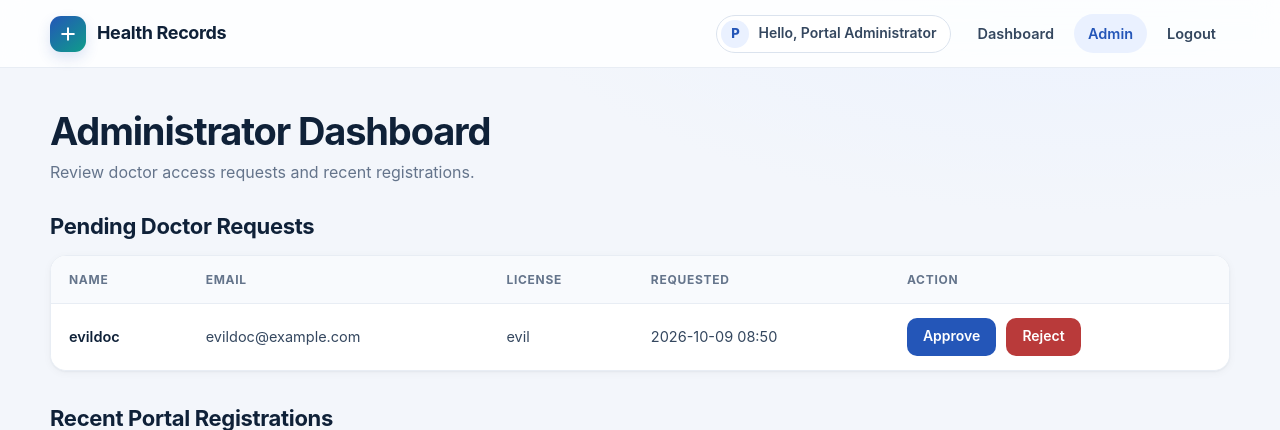
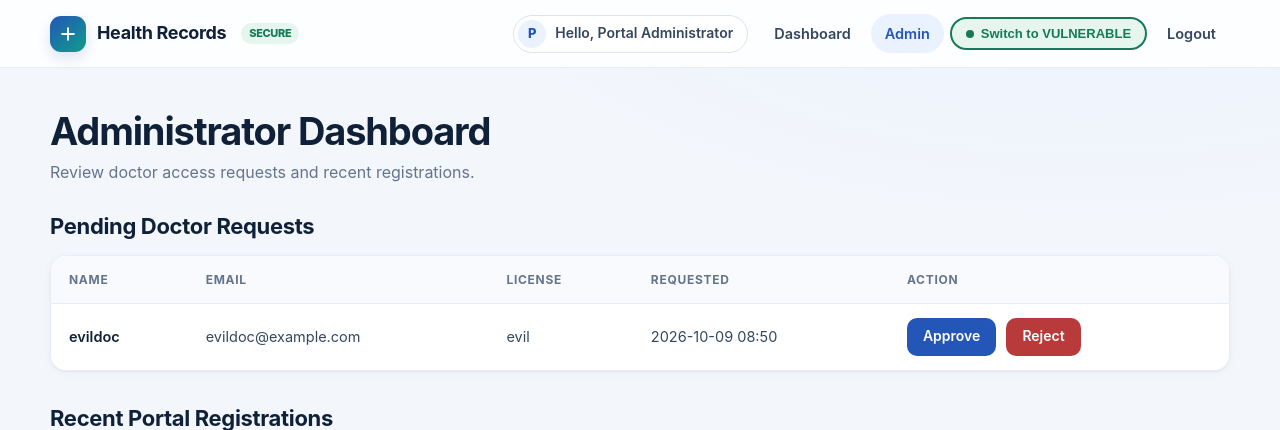
Before and after one commit to sahillmahadik7/Patient_Records, a Flask app: page /admin in a window 1280 px wide. Shown: the top 430 px of the page. Run offline with Flask 3, Linux system fonts and the light colour scheme; a user stored in the database is signed in; some libraries are stand-ins or nearby versions.

Commit message:
Implemented vulnerable mode toggle and security bypasses

```diff
--- a/app/app.py
+++ b/app/app.py
@@ -46,6 +46,35 @@ limiter = Limiter(
     storage_uri=app.config["RATELIMIT_STORAGE_URI"],
 )
 
+# ── Vulnerable / Secure mode toggle ──────────────────────────────────
+# When True every security control is intentionally disabled so that
+# all 12 attack categories can be demonstrated live.
+VULNERABLE_MODE = False
+
+
+@limiter.request_filter
+def _exempt_when_vulnerable():
+    """Bypass rate limits entirely in vulnerable mode."""
+    return VULNERABLE_MODE
+
+
+@app.before_request
+def _csrf_mode():
+    """Disable CSRF validation in vulnerable mode."""
+    app.config["WTF_CSRF_ENABLED"] = not VULNERABLE_MODE
+
+
+@app.context_processor
+def _inject_mode():
+    return {"vulnerable_mode": VULNERABLE_MODE}
+
+
+@app.template_filter("vuln_safe")
+def _vuln_safe(value):
+    """In vulnerable mode return raw Markup (XSS possible); otherwise escape."""
+    from markupsafe import Markup, escape
+    return Markup(value) if VULNERABLE_MODE else escape(value)
+
 S3_BUCKET = app.config["S3_BUCKET"]
 s3 = boto3.client(
     "s3", region_name=app.config["AWS_REGION"]) if S3_BUCKET else None
@@ -77,6 +106,9 @@ def role_required(*roles):
         @wraps(view)
         @login_required
         def wrapped(*args, **kwargs):
+            # VULNERABLE MODE: skip role check entirely
+            if VULNERABLE_MODE:
+                return view(*args, **kwargs)
             if not current_user.is_active or current_user.role not in roles:
                 abort(403)
             return view(*args, **kwargs)
@@ -88,6 +120,9 @@ def doctor_patient_required(view):
     @wraps(view)
     @login_required
     def wrapped(patient_id, *args, **kwargs):
+        # VULNERABLE MODE: skip doctor-patient assignment check (horizontal escalation)
+        if VULNERABLE_MODE:
+            return view(patient_id, *args, **kwargs)
         if current_user.role != "doctor" or not current_user.is_active:
             abort(403)
         assignment = PatientAssignment.query.filter_by(
@@ -100,6 +135,9 @@ def doctor_patient_required(view):
 
 
 def allowed_extension(filename):
+    # VULNERABLE MODE: accept any file extension
+    if VULNERABLE_MODE:
+        return bool(filename)
     return (
         bool(filename)
         and "." in filename
@@ -109,6 +147,9 @@ def allowed_extension(filename):
 
 def validate_file_content(file_storage, extension):
     """Check the actual file bytes, not only the filename extension."""
+    # VULNERABLE MODE: skip magic-byte check entirely
+    if VULNERABLE_MODE:
+        return True
     file_storage.stream.seek(0)
     head = file_storage.stream.read(16)
     file_storage.stream.seek(0)
@@ -200,6 +241,9 @@ def doctor_can_access_patient(patient_id):
 
 @app.after_request
 def security_headers(response):
+    # VULNERABLE MODE: strip all security headers
+    if VULNERABLE_MODE:
+        return response
     response.headers["X-Content-Type-Options"] = "nosniff"
     response.headers["X-Frame-Options"] = "DENY"
     response.headers["Referrer-Policy"] = "strict-origin-when-cross-origin"
@@ -307,6 +351,12 @@ def doctor_login():
         email = form.email.data.strip().lower()
         user = User.query.filter_by(email=email, role="doctor").first()
         if not user:
+            flash("Invalid doctor credentials.", "danger")
+        elif VULNERABLE_MODE:
+            # VULNERABLE MODE: skip approval check — pending/rejected doctors can log in
+            if check_password_hash(user.password, form.password.data):
+                login_user(user, remember=False, force=True)
+                return redirect(url_for("dashboard"))
             flash("Invalid doctor credentials.", "danger")
         elif user.status == "pending":
             flash("Your doctor account is awaiting administrator approval.", "warning")
@@ -577,7 +627,9 @@ def upload(patient_id):
     patient = User.query.filter_by(
         id=patient_id, role="patient", status="approved").first_or_404()
     file = form.file.data
-    original = secure_filename(file.filename or "")
+    original = file.filename or ""
+    if not VULNERABLE_MODE:
+        original = secure_filename(original)
 
     if not original or not allowed_extension(original):
         flash("File type not allowed.", "danger")
@@ -596,7 +648,20 @@ def upload(patient_id):
         return redirect(url_for("doctor_patient", patient_id=patient_id))
 
     key = storage_key(original)
-    content_type = file.mimetype or "application/octet-stream"
+    # VULNERABLE MODE: use client-supplied MIME (MIME-type poisoning possible)
+    # SECURE MODE: derive from validated extension — never trust client value
+    if VULNERABLE_MODE:
+        content_type = file.mimetype or "application/octet-stream"
+    else:
+        SAFE_MIME = {
+            "pdf":  "application/pdf",
+            "png":  "image/png",
+            "jpg":  "image/jpeg",
+            "jpeg": "image/jpeg",
+            "docx": "application/vnd.openxmlformats-officedocument.wordprocessingml.document",
+            "txt":  "text/plain; charset=utf-8",
+        }
+        content_type = SAFE_MIME.get(ext, "application/octet-stream")
 
     try:
         save_report(file, key, content_type)
@@ -628,16 +693,18 @@ def download(record_id):
     if not record:
         abort(404)
 
-    if current_user.role == "admin":
-        pass
-    elif current_user.role == "patient":
-        if record.patient_id != current_user.id:
+    # VULNERABLE MODE: skip ownership check entirely (IDOR)
+    if not VULNERABLE_MODE:
+        if current_user.role == "admin":
+            pass
+        elif current_user.role == "patient":
+            if record.patient_id != current_user.id:
+                abort(403)
+        elif current_user.role == "doctor":
+            if record.doctor_id != current_user.id or not doctor_can_access_patient(record.patient_id):
+                abort(403)
+        else:
             abort(403)
-    elif current_user.role == "doctor":
-        if record.doctor_id != current_user.id or not doctor_can_access_patient(record.patient_id):
-            abort(403)
-    else:
-        abort(403)
 
     return send_report(record)
 
@@ -665,6 +732,19 @@ def review_doctor(user_id, action):
         f"Doctor account {action}d successfully.",
         "success" if action == "approve" else "warning",
     )
+    return redirect(url_for("admin_dashboard"))
+
+
+@app.post("/admin/toggle-mode")
+@login_required
+def toggle_mode():
+    """Admin-only: flip the global VULNERABLE_MODE flag."""
+    global VULNERABLE_MODE
+    if current_user.role != "admin":
+        abort(403)
+    VULNERABLE_MODE = not VULNERABLE_MODE
+    mode = "VULNERABLE ⚠️" if VULNERABLE_MODE else "SECURE ✅"
+
     return redirect(url_for("admin_dashboard"))
 
 
@@ -739,4 +819,4 @@ def create_admin():
 if __name__ == "__main__":
     with app.app_context():
         db.create_all()
-    app.run(host="0.0.0.0", port=5000, debug=False)
+    app.run(host="127.0.0.1", port=8080, debug=False)
--- a/app/forms.py
+++ b/app/forms.py
@@ -62,8 +62,6 @@ class UploadForm(FlaskForm):
         "Medical Report",
         validators=[
             FileRequired(),
-            FileAllowed(ALLOWED_EXTENSIONS,
-                        "Allowed: PDF, PNG, JPG, JPEG, DOCX, TXT.")
         ],
     )
     submit = SubmitField("Upload Report")
--- a/app/static/style.css
+++ b/app/static/style.css
@@ -1755,3 +1755,75 @@ main > * {
         padding: 22px;
     }
 }
+
+/* -- Vulnerable Mode Thin Line -- */
+.vuln-thin-line {
+    position: sticky;
+    top: 0;
+    z-index: 100;
+    height: 3px;
+    background: var(--danger);
+    width: 100%;
+}
+
+/* -- Mode Toggle Button -- */
+.mode-toggle-btn {
+    display: inline-flex;
+    align-items: center;
+    gap: 7px;
+    padding: 7px 14px;
+    border-radius: 999px;
+    border: 2px solid;
+    font-size: 13px;
+    font-weight: 700;
+    cursor: pointer;
+    transition: all 0.2s ease;
+    white-space: nowrap;
+}
+.mode-toggle-btn.secure {
+    background: var(--success-soft);
+    color: var(--success);
+    border-color: var(--success);
+}
+.mode-toggle-btn.secure:hover {
+    background: var(--success);
+    color: var(--surface);
+}
+.mode-toggle-btn.vulnerable {
+    background: var(--danger-soft);
+    color: var(--danger);
+    border-color: var(--danger);
+    animation: btn-pulse 2s ease-in-out infinite;
+}
+@keyframes btn-pulse {
+    0%, 100% { box-shadow: 0 0 0 0 color-mix(in srgb, var(--danger) 40%, transparent); }
+    50%       { box-shadow: 0 0 0 6px color-mix(in srgb, var(--danger) 0%, transparent); }
+}
+.mode-toggle-btn.vulnerable:hover {
+    background: var(--danger);
+    color: var(--surface);
+}
+.mode-dot {
+    width: 8px; height: 8px;
+    border-radius: 50%;
+    display: inline-block;
+}
+.mode-dot.green { background: var(--success); }
+.mode-dot.red   { background: var(--danger); animation: pulse 1s ease-in-out infinite; }
+
+/* -- Mode Badges -- */
+.mode-badge {
+    font-size: 11px;
+    font-weight: 800;
+    padding: 2px 8px;
+    border-radius: 999px;
+    margin-left: 4px;
+}
+.mode-badge.vuln-badge {
+    background: var(--danger);
+    color: var(--surface);
+}
+.mode-badge.secure-badge {
+    background: var(--success-soft);
+    color: var(--success);
+}
--- a/app/templates/admin_dashboard.html
+++ b/app/templates/admin_dashboard.html
@@ -16,7 +16,7 @@
             <tr><th>Name</th><th>Email</th><th>License</th><th>Requested</th><th>Action</th></tr>
             {% for doctor in pending %}
             <tr>
-                <td>{{ doctor.name }}</td>
+                <td>{{ doctor.name | vuln_safe }}</td>
                 <td>{{ doctor.email }}</td>
                 <td>{{ doctor.doctor_license }}</td>
                 <td>{{ doctor.created_at.strftime("%Y-%m-%d %H:%M") }}</td>
@@ -44,7 +44,7 @@
             <tr><th>Name</th><th>Email</th><th>Role</th><th>Status</th><th>Created</th></tr>
             {% for user in recent %}
             <tr>
-                <td>{{ user.name }}</td>
+                <td>{{ user.name | vuln_safe }}</td>
                 <td>{{ user.email }}</td>
                 <td><span class="badge role">{{ user.role }}</span></td>
                 <td><span class="badge {{ user.status }}">{{ user.status }}</span></td>
--- a/app/templates/base.html
+++ b/app/templates/base.html
@@ -1,30 +1,54 @@
 <!doctype html>
 <html lang="en">
+
 <head>
     <meta charset="utf-8">
     <meta name="viewport" content="width=device-width, initial-scale=1">
     <meta name="color-scheme" content="light dark">
     <title>{% block title %}Patient Records{% endblock %}</title>
     <link rel="stylesheet" href="{{ url_for('static', filename='style.css') }}">
+
 </head>
+
 <body>
     {% set ep = request.endpoint %}
+
+    {% if vulnerable_mode %}
+    <div class="vuln-thin-line"></div>
+    {% endif %}
+
     <header class="navbar">
         <a class="logo" href="{{ url_for('index') }}">
             <span class="logo-mark" aria-hidden="true">
-            <svg viewBox="0 0 24 24" fill="none" stroke="currentColor" stroke-width="2.4" stroke-linecap="round" stroke-linejoin="round"><path d="M12 5v14M5 12h14"/></svg>
+                <svg viewBox="0 0 24 24" fill="none" stroke="currentColor" stroke-width="2.4" stroke-linecap="round"
+                    stroke-linejoin="round">
+                    <path d="M12 5v14M5 12h14" />
+                </svg>
             </span>
             Health Records
+            {% if vulnerable_mode %}
+            <span class="mode-badge vuln-badge">VULNERABLE</span>
+            {% else %}
+            <span class="mode-badge secure-badge">SECURE</span>
+            {% endif %}
         </a>
         <nav>
             {% if current_user.is_authenticated %}
             <span class="user-chip">
                 <span class="avatar">{{ current_user.name[:1]|upper }}</span>
-                <span class="name">Hello, {{ current_user.name }}</span>
+                <span class="name">Hello, {{ current_user.name | vuln_safe }}</span>
             </span>
             <a href="{{ url_for('dashboard') }}" class="{{ 'active' if ep == 'dashboard' }}">Dashboard</a>
             {% if current_user.role == 'admin' %}
             <a href="{{ url_for('admin_dashboard') }}" class="{{ 'active' if ep == 'admin_dashboard' }}">Admin</a>
+            <!-- Mode Toggle Button (admin only) -->
+            <form method="post" action="{{ url_for('toggle_mode') }}" class="inline-form">
+                <input type="hidden" name="csrf_token" value="{{ csrf_token() }}">
+                <button type="submit" class="mode-toggle-btn {{ 'vulnerable' if vulnerable_mode else 'secure' }}">
+                    <span class="mode-dot {{ 'red' if vulnerable_mode else 'green' }}"></span>
+                    {{ 'Switch to SECURE' if vulnerable_mode else 'Switch to VULNERABLE' }}
+                </button>
+            </form>
             {% endif %}
             <form method="post" action="{{ url_for('logout') }}" class="inline-form">
                 <input type="hidden" name="csrf_token" value="{{ csrf_token() }}">
@@ -49,4 +73,5 @@
         Health Records Portal &middot; Your medical information is protected by role-based access.
     </footer>
 </body>
+
 </html>
```
Also changed, not shown: app/models.py (+12 -0 lines), app/instance/patient_records.db, app/patient_records.db (deleted), 1 other file. Lines whose indentation alone changed are shown as unchanged.
